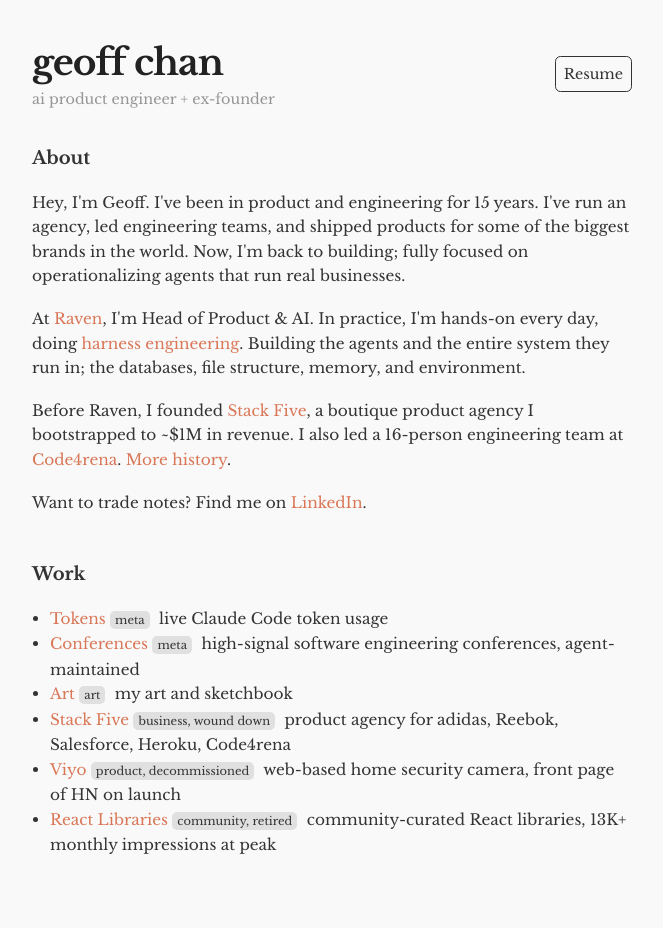
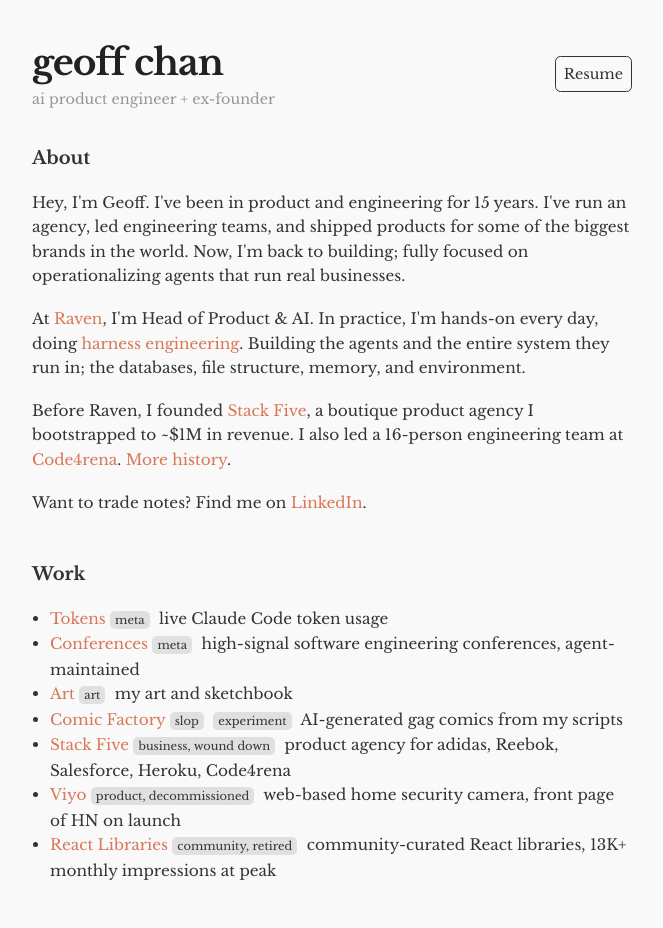
Before and after one commit to geoffchan23/geoffchan23.github.io, a Jekyll site: the page built from index.html, in a window 1280 px wide. Shown: the whole page, without its empty margins (308-971 px from the left). Built offline with Jekyll 4.4.1, drawn with Linux system fonts in a browser that asks for light colours; before the commit the page ends 903 px from its top, so only the background shows below that.

Commit message:
home: link Comic Factory from work section
Co-Authored-By: Claude Opus 4.7 (1M context) <noreply@anthropic.com>

```diff
--- a/index.html
+++ b/index.html
@@ -26,6 +26,7 @@ description: Geoff Chan is Head of Product & AI at Raven.ai, doing harness engin
             <li><a href="/tokens/">Tokens</a> <span class="tag">meta</span> live Claude Code token usage</li>
             <li><a href="/conferences/">Conferences</a> <span class="tag">meta</span> high-signal software engineering conferences, agent-maintained</li>
             <li><a href="/art/">Art</a> <span class="tag">art</span> my art and sketchbook</li>
+            <li><a href="/comics/">Comic Factory</a> <span class="tag">slop</span> <span class="tag">experiment</span> AI-generated gag comics from my scripts</li>
             <li><a href="https://stackfive.io">Stack Five</a> <span class="tag">business, wound down</span> product agency for adidas, Reebok, Salesforce, Heroku, Code4rena</li>
             <li><a href="#">Viyo</a> <span class="tag">product, decommissioned</span> web-based home security camera, front page of HN on launch</li>
             <li><a href="https://reactlibraries.com">React Libraries</a> <span class="tag">community, retired</span> community-curated React libraries, 13K+ monthly impressions at peak</li>
```
